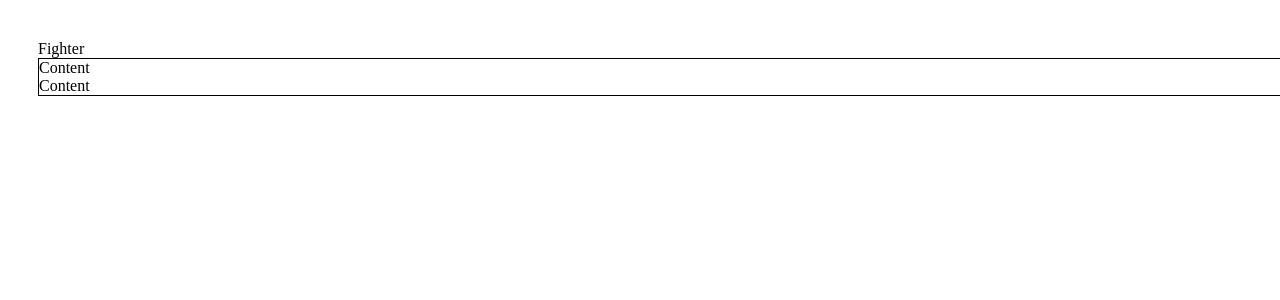
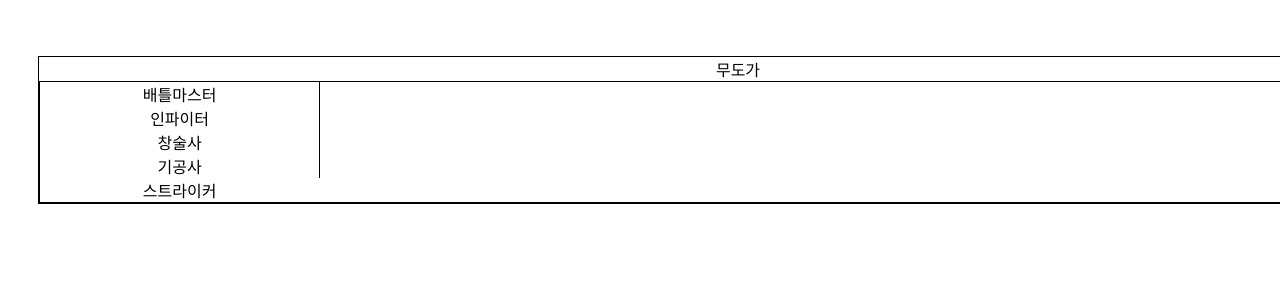
Before and after one commit to nakseono/yourLoa, a Next.js app: page /Guide/GuidePages/Fighter/FighterPage in a window 1280 px wide. Shown: the top 300 px of the page. Built offline with nearby package versions, Linux system fonts and the light colour scheme.

Commit message:
무도가 페이지 추가

```diff
--- a/pages/Guide/GuidePages/Fighter/FighterPage.js
+++ b/pages/Guide/GuidePages/Fighter/FighterPage.js
@@ -1,13 +1,117 @@
-import React from "react";
+import React, { useCallback, useState } from "react";
 import { Card } from "antd";
+import styled from "styled-components";
+
+import BattleMaster from "./BattleMaster";
+import Infighter from "./Infighter";
+import LanceMaster from "./LanceMaster";
+import SoulMaster from "./SoulMaster";
+import Striker from "./Striker";
 
 const FighterPage = () => {
+  const [isBattleMaster, setBattleMaster] = useState(false);
+  const [isInfighter, setInfighter] = useState(false);
+  const [isLanceMaster, setLanceMaster] = useState(false);
+  const [isSoulMaster, setSoulMaster] = useState(false);
+  const [isStriker, setStriker] = useState(false);
+
+  const clearState = useCallback(() => {
+    setBattleMaster(false);
+    setInfighter(false);
+    setLanceMaster(false);
+    setSoulMaster(false);
+    setStriker(false);
+  });
+
+  const clickBattleMaster = () => {
+    clearState();
+    setBattleMaster(true);
+  };
+  const clickInfighter = () => {
+    clearState();
+    setInfighter(true);
+  };
+  const clickLanceMaster = () => {
+    clearState();
+    setLanceMaster(true);
+  };
+  const clickSoulMaster = () => {
+    clearState();
+    setSoulMaster(true);
+  };
+  const clickStriker = () => {
+    clearState();
+    setStriker(true);
+  };
+
+  const CardWrapper = styled(Card)`
+    border: 0.5px solid;
+    margin-top: 1rem;
+  `;
+
   return (
     <>
-      <Card title="Fighter">
-        <Card.Grid>Content</Card.Grid>
-        <Card.Grid>Content</Card.Grid>
-      </Card>
+      <CardWrapper
+        title="무도가"
+        headStyle={{ display: "flex", justifyContent: "center" }}
+        size="small"
+      >
+        <Card.Grid
+          style={{
+            width: "20%",
+            borderRight: "solid 0.5px",
+            justifyContent: "center",
+            display: "flex",
+          }}
+          onClick={clickBattleMaster}
+        >
+          <div>배틀마스터</div>
+        </Card.Grid>
+        <Card.Grid
+          style={{
+            width: "20%",
+            borderRight: "solid 0.5px",
+            justifyContent: "center",
+            display: "flex",
+          }}
+          onClick={clickInfighter}
+        >
+          <div>인파이터</div>
+        </Card.Grid>
+        <Card.Grid
+          style={{
+            width: "20%",
+            borderRight: "solid 0.5px",
+            justifyContent: "center",
+            display: "flex",
+          }}
+          onClick={clickLanceMaster}
+        >
+          <div>창술사</div>
+        </Card.Grid>
+        <Card.Grid
+          style={{
+            width: "20%",
+            borderRight: "solid 0.5px",
+            justifyContent: "center",
+            display: "flex",
+          }}
+          onClick={clickSoulMaster}
+        >
+          <div>기공사</div>
+        </Card.Grid>
+        <Card.Grid
+          style={{ width: "20%", justifyContent: "center", display: "flex" }}
+          onClick={clickStriker}
+        >
+          <div>스트라이커</div>
+        </Card.Grid>
+      </CardWrapper>
+      {isBattleMaster ? <BattleMaster /> : <></>}
+      {isInfighter ? <Infighter /> : <></>}
+      {isLanceMaster ? <LanceMaster /> : <></>}
+      {isSoulMaster ? <SoulMaster /> : <></>}
+      {isStriker ? <Striker /> : <></>}
     </>
   );
 };
```
